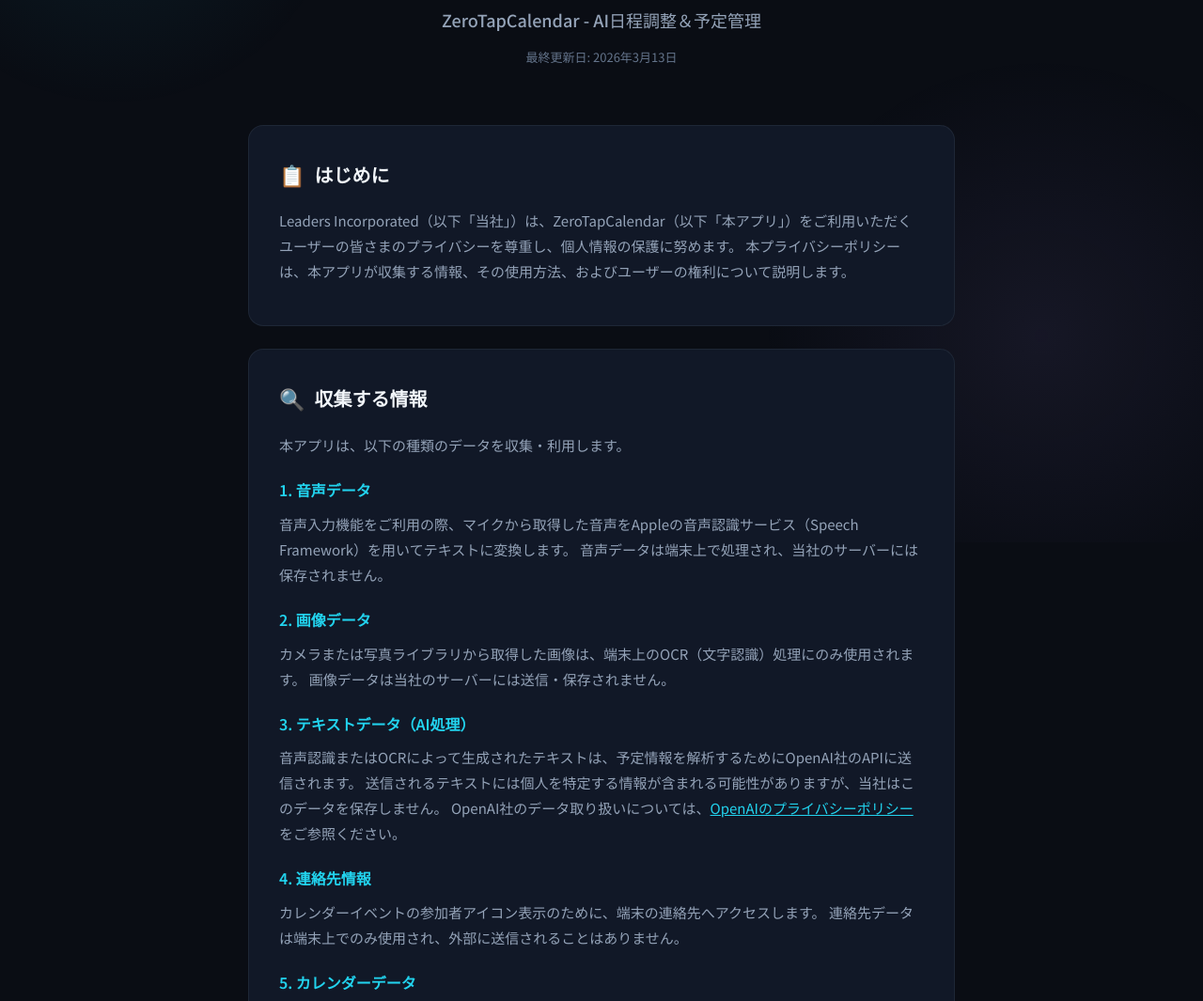
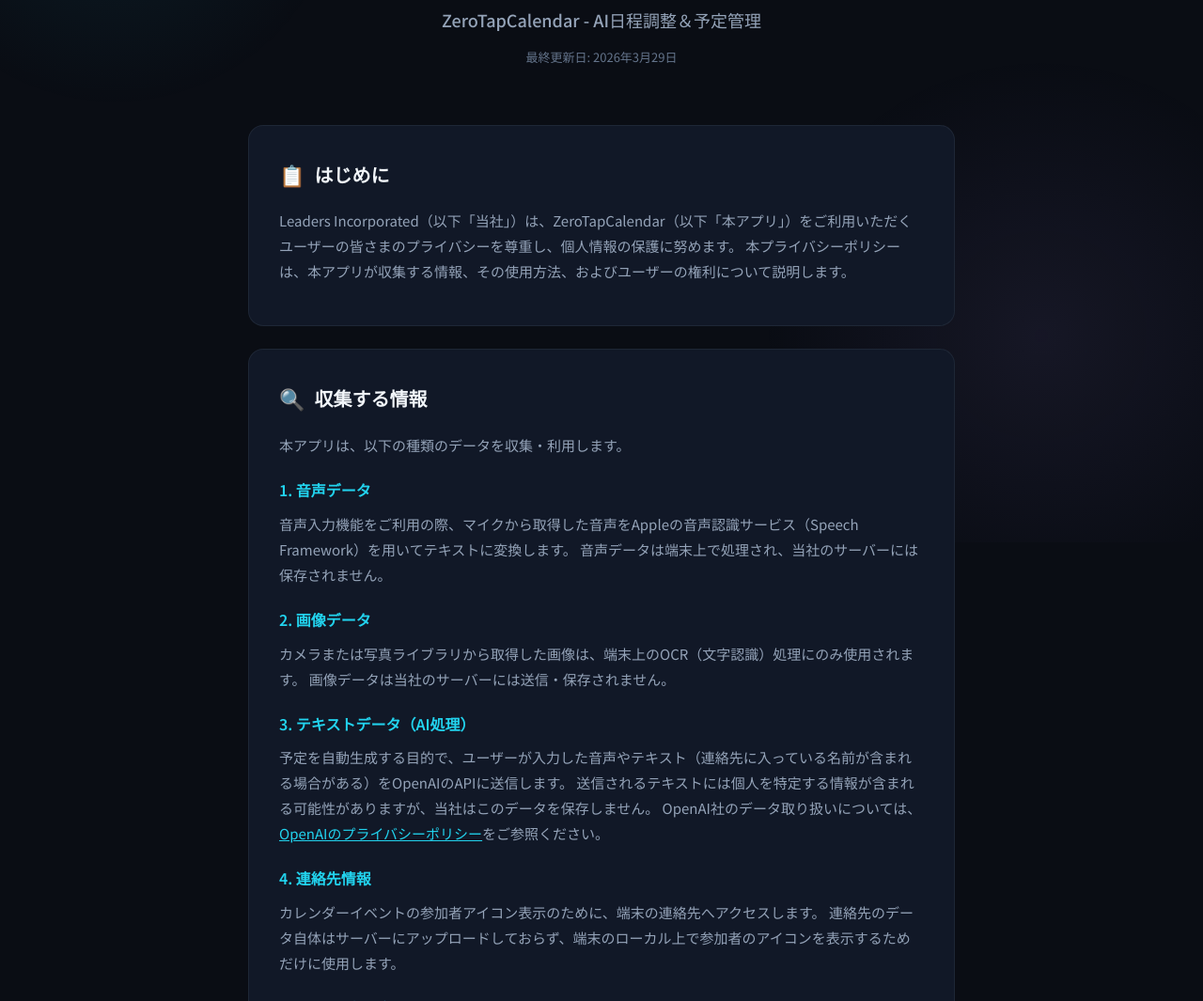
Before and after one commit to Leaders-Inc/zerotap-calendar, a plain HTML site: page docs/index.html in a window 1280 px wide. Shown: the part 223-1288 px from the top of the page at 94% size. Drawn offline with Linux system fonts and the light colour scheme.

Commit message:
Update index.html

```diff
--- a/docs/index.html
+++ b/docs/index.html
@@ -284,7 +284,7 @@
             <span class="app-icon">📅</span>
             <h1>プライバシーポリシー</h1>
             <p class="subtitle">ZeroTapCalendar - AI日程調整＆予定管理</p>
-            <p class="last-updated">最終更新日: 2026年3月13日</p>
+            <p class="last-updated">最終更新日: 2026年3月29日</p>
         </div>
 
         <!-- はじめに -->
@@ -315,7 +315,7 @@
 
             <h3>3. テキストデータ（AI処理）</h3>
             <p>
-                音声認識またはOCRによって生成されたテキストは、予定情報を解析するためにOpenAI社のAPIに送信されます。
+                予定を自動生成する目的で、ユーザーが入力した音声やテキスト（連絡先に入っている名前が含まれる場合がある）をOpenAIのAPIに送信します。
                 送信されるテキストには個人を特定する情報が含まれる可能性がありますが、当社はこのデータを保存しません。
                 OpenAI社のデータ取り扱いについては、<a href="https://openai.com/policies/privacy-policy" target="_blank"
                     style="color: #22d3ee;">OpenAIのプライバシーポリシー</a>をご参照ください。
@@ -324,7 +324,7 @@
             <h3>4. 連絡先情報</h3>
             <p>
                 カレンダーイベントの参加者アイコン表示のために、端末の連絡先へアクセスします。
-                連絡先データは端末上でのみ使用され、外部に送信されることはありません。
+                連絡先のデータ自体はサーバーにアップロードしておらず、端末のローカル上で参加者のアイコンを表示するためだけに使用します。
             </p>
 
             <h3>5. カレンダーデータ</h3>
```
